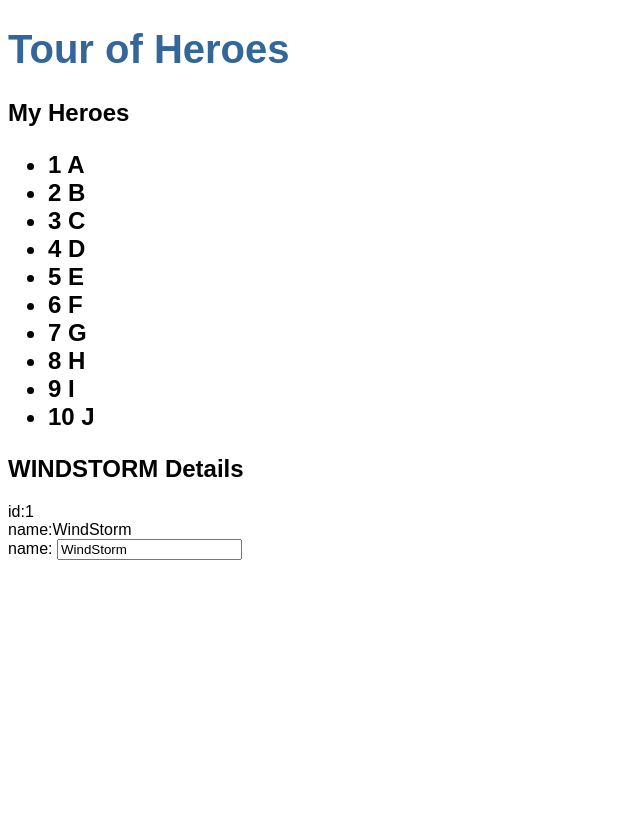
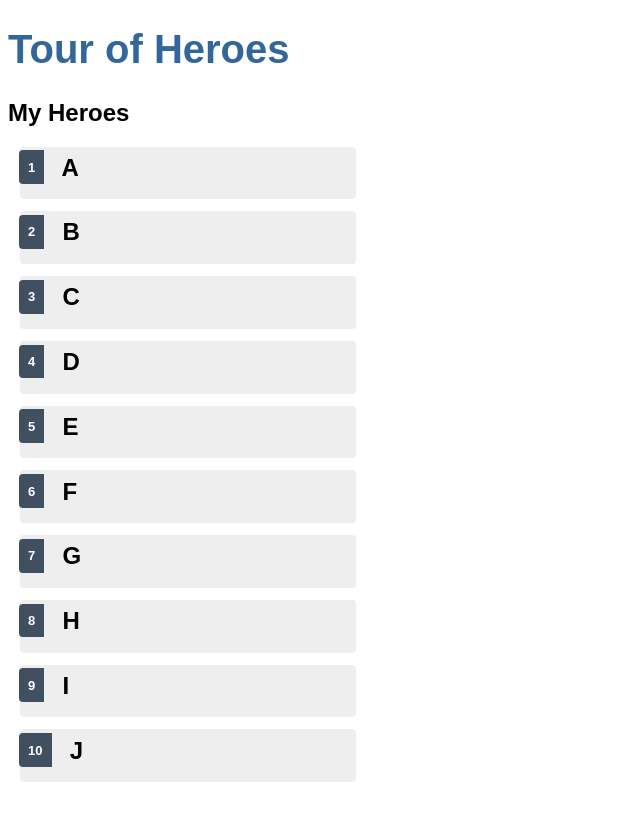
Before and after one commit to jeasonchan/angular-tour-of-heroes, an Angular app: page / in a window 1280 px wide. Shown: the top 820 px of the page, without its empty margins (0-640 px from the left). Built offline with nearby package versions, Linux system fonts and the light colour scheme.

Commit message:
2019年6月17日01:01:23 完成组从组件改造，使英雄详情页面变为独立组件

```diff
--- a/package.json
+++ b/package.json
@@ -24,13 +24,13 @@
     "zone.js": "~0.9.1"
   },
   "devDependencies": {
-    "@angular-devkit/build-angular": "~0.800.0",
+    "@angular-devkit/build-angular": "^0.800.3",
     "@angular/cli": "~8.0.2",
     "@angular/compiler-cli": "~8.0.0",
     "@angular/language-service": "~8.0.0",
-    "@types/node": "~8.9.4",
     "@types/jasmine": "~3.3.8",
     "@types/jasminewd2": "~2.0.3",
+    "@types/node": "~8.9.4",
     "codelyzer": "^5.0.0",
     "jasmine-core": "~3.4.0",
     "jasmine-spec-reporter": "~4.2.1",
--- a/src/app/app.module.ts
+++ b/src/app/app.module.ts
@@ -4,11 +4,12 @@ import { NgModule } from '@angular/core';
 import { AppComponent } from './app.component';
 import { HeroesComponent } from './heroes/heroes.component';
 import {FormsModule} from '@angular/forms';
+import { HeroDetailComponent } from './hero-detail/hero-detail.component';
 
 @NgModule({  // 该module需要的module列表，由于该项目就是一个module，所以app.module.ts控制着整个app的模块导入
   declarations: [
     AppComponent,  // 每个组件都必须在自己属于的module中声明，使用命令行新建组件时，自动添加到此了
-    HeroesComponent
+    HeroesComponent, HeroDetailComponent
   ],
   imports: [
     BrowserModule,
--- /dev/null
+++ b/src/app/hero-detail/hero-detail.component.html
@@ -0,0 +1,14 @@
+<!--重新用div将一整段包裹起来，并且使用*ngif语句，只有变量定义了才会包裹的东西-->
+<div *ngIf="hero">
+
+  <h2>{{hero.name|uppercase}}<!--直接显示脚本中的某个变量-->  Details</h2>  <!--使用管道操作符格式化字符串、金额、日期-->
+  <div><span>id:</span>{{hero.id}}</div>
+  <div><span>name:</span>{{hero.name}}</div>
+
+  <div>
+    <label>name:
+      <input [(ngModel)]="hero.name" placeholder="name">  <!--双向数据绑定操作，输入的内容和hero的name属性绑定-->
+    </label>
+  </div>
+
+</div>
--- /dev/null
+++ b/src/app/hero-detail/hero-detail.component.ts
@@ -0,0 +1,22 @@
+import {Component, OnInit, Input} from '@angular/core';
+import {Hero} from '../hero';
+
+@Component({
+  selector: 'app-hero-detail',
+  templateUrl: './hero-detail.component.html',
+  styleUrls: ['./hero-detail.component.css']
+})
+export class HeroDetailComponent implements OnInit {
+  @Input() hero: Hero; // 带有input属性，外部的heroComponet才能绑定到selected才能绑定到他
+
+  constructor() {
+  }
+
+  ngOnInit() {
+  }
+
+  fuckYou() {
+    console.log('2333');
+  }
+
+}
--- a/src/app/heroes/heroes.component.css
+++ b/src/app/heroes/heroes.component.css
@@ -0,0 +1,52 @@
+/*
+定义当前组件的css
+ */
+
+/* HeroesComponent's private CSS styles */
+.selected {
+  background-color: #CFD8DC !important;
+  color: white;
+}
+.heroes {
+  margin: 0 0 2em 0;
+  list-style-type: none;
+  padding: 0;
+  width: 15em;
+}
+.heroes li {
+  cursor: pointer;
+  position: relative;
+  left: 0;
+  background-color: #EEE;
+  margin: .5em;
+  padding: .3em 0;
+  height: 1.6em;
+  border-radius: 4px;
+}
+.heroes li.selected:hover {
+  background-color: #BBD8DC !important;
+  color: white;
+}
+.heroes li:hover {
+  color: #607D8B;
+  background-color: #DDD;
+  left: .1em;
+}
+.heroes .text {
+  position: relative;
+  top: -3px;
+}
+.heroes .badge {
+  display: inline-block;
+  font-size: small;
+  color: white;
+  padding: 0.8em 0.7em 0 0.7em;
+  background-color:#405061;
+  line-height: 1em;
+  position: relative;
+  left: -1px;
+  top: -4px;
+  height: 1.8em;
+  margin-right: .8em;
+  border-radius: 4px 0 0 4px;
+}
--- a/src/app/heroes/heroes.component.html
+++ b/src/app/heroes/heroes.component.html
@@ -1,20 +1,18 @@
 <h2>My Heroes</h2>
 <h2>
-  <ul>
-    <!--*ngfor是个-->
-    <li *ngFor="let everyHero of heroes"> <!--定义一个变量用来遍历heroes这个数组-->
-      <span class="badge">{{everyHero.id}}</span>  {{everyHero.name}}
+  <ul class="heroes"> <!--元素中的class关键字好像和css密切相关-->
+    <!--*ngfor是复写器指令，能遍历数组从而生成多个自己的宿主元素，比如下文的li元素-->
+    <!--html里，属性“=”之后双引号的内容不一定是值，还可以是一些列操作语句，=中并不是单纯的赋值语句-->
+    <li *ngFor="let everyHero of heroes"
+        [class.selected]="everyHero==selectedHero"
+        (click)="onSelect(everyHero)">
+      <!--定义一个变量用来遍历heroes这个数组-->
+      <span class="badge">{{everyHero.id}}</span>
+      {{everyHero.name}}
     </li>
   </ul>
 </h2>
 
 
-<h2>{{hero.name|uppercase}}<!--直接显示脚本中的某个变量-->  Details</h2>  <!--使用管道操作符格式化字符串、金额、日期-->
-<div><span>id:</span>{{hero.id}}</div>
-<div><span>name:</span>{{hero.name}}</div>
-
-<div>
-  <label>name:
-    <input [(ngModel)]="hero.name" placeholder="name">  <!--双向数据绑定操作，输入的内容和hero的name属性绑定-->
-  </label>
-</div>
+<!--通过@input装饰器使这个元素能够接收数据-->
+<app-hero-detail [hero]="selectedHero"></app-hero-detail>
--- a/src/app/heroes/heroes.component.ts
+++ b/src/app/heroes/heroes.component.ts
@@ -1,6 +1,6 @@
 import {Component, OnInit} from '@angular/core';
 import {Hero} from '../Hero';
-import {HEROES} from '../mock-heroes';
+import {HEROES} from '../mock-heroes';;
 
 @Component({      // @component是装饰器函数，为该组件执行angular所需要的元数据
   selector: 'app-heroes',  // 组件的选择器，css选择器，表明本组件的html元素名称是<app-heroes>，相当于<body>、<h1>之类的
@@ -9,7 +9,7 @@ import {HEROES} from '../mock-heroes';
 })
 export class HeroesComponent implements OnInit {
 
-  hero: Hero = {id: 1, name: 'WindStorm'}; // 一个属性hero，数据/对象类型是Hero类，并对这个Hero实例进行赋值/初始化
+  selectedHero: Hero; // 一个属性hero，数据/对象类型是Hero类，并对这个Hero实例进行赋值/初始化
 
   heroes = HEROES; // import进来后，赋值后才能使用！导进来的是一个类，自己实例化后才能使用。
 
@@ -20,4 +20,8 @@ export class HeroesComponent implements OnInit {
   ngOnInit() {
   }
 
+  onSelect(everyHero: Hero) {
+    this.selectedHero = everyHero;
+  }
+
 }
```
Also changed, not shown: src/app/hero-detail/hero-detail.component.css (added), 2 other files (tests, documents, lock files or other folders).
